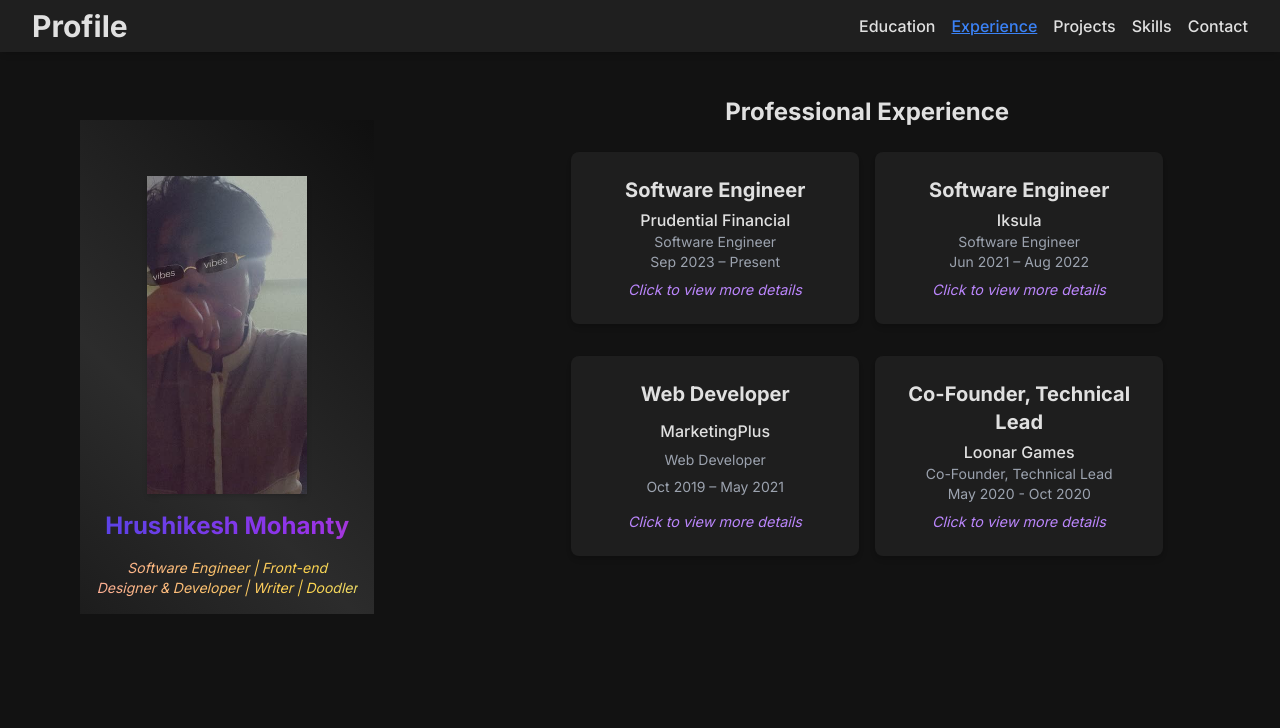
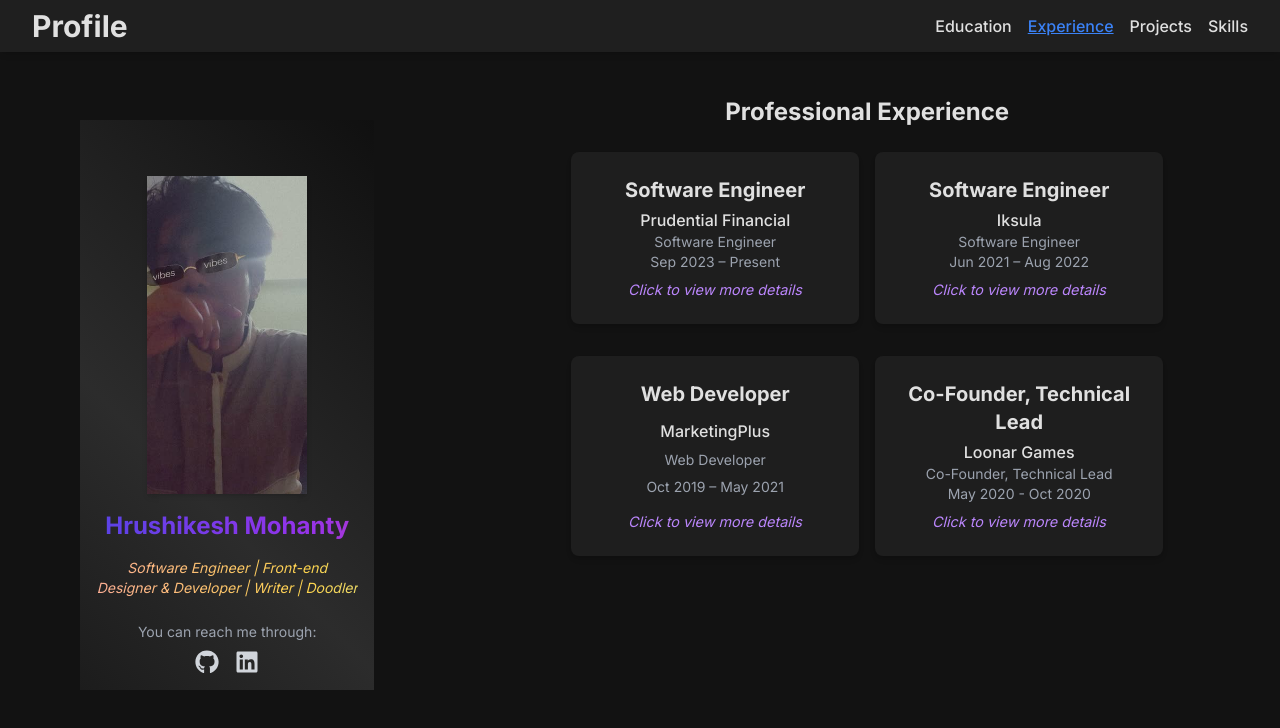
Before and after one commit to kakarot98/portfolio, a React (Vite) app: page /portfolio/experience in a window 1280 px wide. Shown: the top 728 px of the page. Built offline with nearby package versions, Linux system fonts and the light colour scheme.

Commit message:
formatted correctly

```diff
--- a/src/components/Contact.jsx
+++ /dev/null
@@ -1,9 +0,0 @@
-import React from 'react'
-
-const Contact = () => {
-  return (
-    <div>My contacts will be displayed here</div>
-  )
-}
-
-export default Contact
--- a/src/components/StaticContent.jsx
+++ b/src/components/StaticContent.jsx
@@ -1,6 +1,7 @@
 import React from 'react'
-import {motion} from 'framer-motion'
+import { motion } from 'framer-motion'
 import profile from '../assets/profile_glasses.jpg'
+import { FaGithub, FaLinkedin } from "react-icons/fa";
 
 const StaticContent = () => {
   return (
@@ -21,9 +22,10 @@
         backgroundImage: "linear-gradient(45deg, #000000, #2c2c2c, #000000)",
         backgroundSize: "200% 200%"
       }}
+
     >
       <motion.img src={profile} alt="Profile" className="mt-10 w-40 h-auto shadow-md" whileHover={{ scale: 1.1 }}
-            transition={{ duration: 0.3 }}/>
+        transition={{ duration: 0.3 }} />
       <motion.div
         className="font-semibold text-2xl mt-4 m-2 bg-clip-text text-transparent"
         style={{
@@ -33,7 +35,8 @@
         animate={{ backgroundPosition: ["0% 50%", "100% 50%", "0% 50%"] }}
         transition={{ duration: 5, repeat: Infinity, ease: "linear" }}
       >
-            Hrushikesh Mohanty</motion.div>
+        Hrushikesh Mohanty
+      </motion.div>
       <motion.div
         className="mt-2 text-center text-sm italic bg-clip-text text-transparent"
         style={{
@@ -43,8 +46,36 @@
         animate={{ backgroundPosition: ["0% 50%", "100% 50%", "0% 50%"] }}
         transition={{ duration: 5, repeat: Infinity, ease: "linear" }}
       >
-            Software Engineer | Front-end Designer & Developer | Writer | Doodler</motion.div>
+        Software Engineer | Front-end Designer & Developer | Writer | Doodler
       </motion.div>
+
+      <div className="mt-6 flex flex-col items-center">
+        <p className="mb-2 text-sm text-gray-400">
+          You can reach me through:
+        </p>
+        <div className="flex space-x-4">
+          <a
+            href="https://github.com/kakarot98"
+            target="_blank"
+            rel="noopener noreferrer"
+            className="text-gray-300 hover:text-accent transition-colors duration-200 text-2xl"
+          >
+            <FaGithub />
+          </a>
+          <a
+            href="https://www.linkedin.com/in/hrushikeshmohanty/"
+            target="_blank"
+            rel="noopener noreferrer"
+            className="text-gray-300 hover:text-accent transition-colors duration-200 text-2xl"
+          >
+            <FaLinkedin />
+          </a>
+        </div>
+      </div>
+
+
+    </motion.div>
+
   )
 }
 
--- a/src/components/experience/Experience.jsx
+++ b/src/components/experience/Experience.jsx
@@ -85,7 +85,7 @@
             key={index}
             experience={exp}
             onClick={() => handleCardClick(exp)}
-            isModalOpen = {isModalOpen}
+            isModalOpen={isModalOpen}
           />
         ))}
       </div>
--- a/src/components/experience/ExperienceCard.jsx
+++ b/src/components/experience/ExperienceCard.jsx
@@ -10,7 +10,7 @@
 
   return (
     <motion.div
-    className={`${baseCardClass} ${hoverEffect} ${dimensionClass} flex flex-col bg-secondary justify-between`}
+      className={`${baseCardClass} ${hoverEffect} ${dimensionClass} flex flex-col bg-secondary justify-between`}
       onClick={onClick}
       whileHover={{ scale: 1.05 }}
       whileTap={{ scale: 0.95 }}
--- a/src/components/experience/ExperienceModal.jsx
+++ b/src/components/experience/ExperienceModal.jsx
@@ -1,5 +1,5 @@
 import React from 'react';
-import {motion} from 'framer-motion'
+import { motion } from 'framer-motion'
 
 const ExperienceModal = ({ isOpen, onClose, experience }) => {
   if (!isOpen || !experience) return null;
--- a/src/components/navbar/Navbar.jsx
+++ b/src/components/navbar/Navbar.jsx
@@ -73,7 +73,7 @@
             <NavLink to="experience" className={navLinkClass}>Experience</NavLink>
             <NavLink to="project" className={navLinkClass}>Projects</NavLink>
             <NavLink to="skills" className={navLinkClass}>Skills</NavLink>
-            <NavLink to="contact" className={navLinkClass}>Contact</NavLink>
+
           </nav>
         </div>
       </motion.header>
@@ -121,11 +121,7 @@
                     Skills
                   </NavLink>
                 </li>
-                <li>
-                  <NavLink to="contact" className={navLinkClass} onClick={handleNavClick}>
-                    Contact
-                  </NavLink>
-                </li>
+
               </ul>
             </motion.nav>
           </motion.div>
```
Also changed, not shown: src/App.jsx (+1 -7 lines), src/components/education/Card.jsx (indentation only), src/components/projects/ProjectCard.jsx (line endings or trailing spaces). Lines whose indentation alone changed are shown as unchanged.
